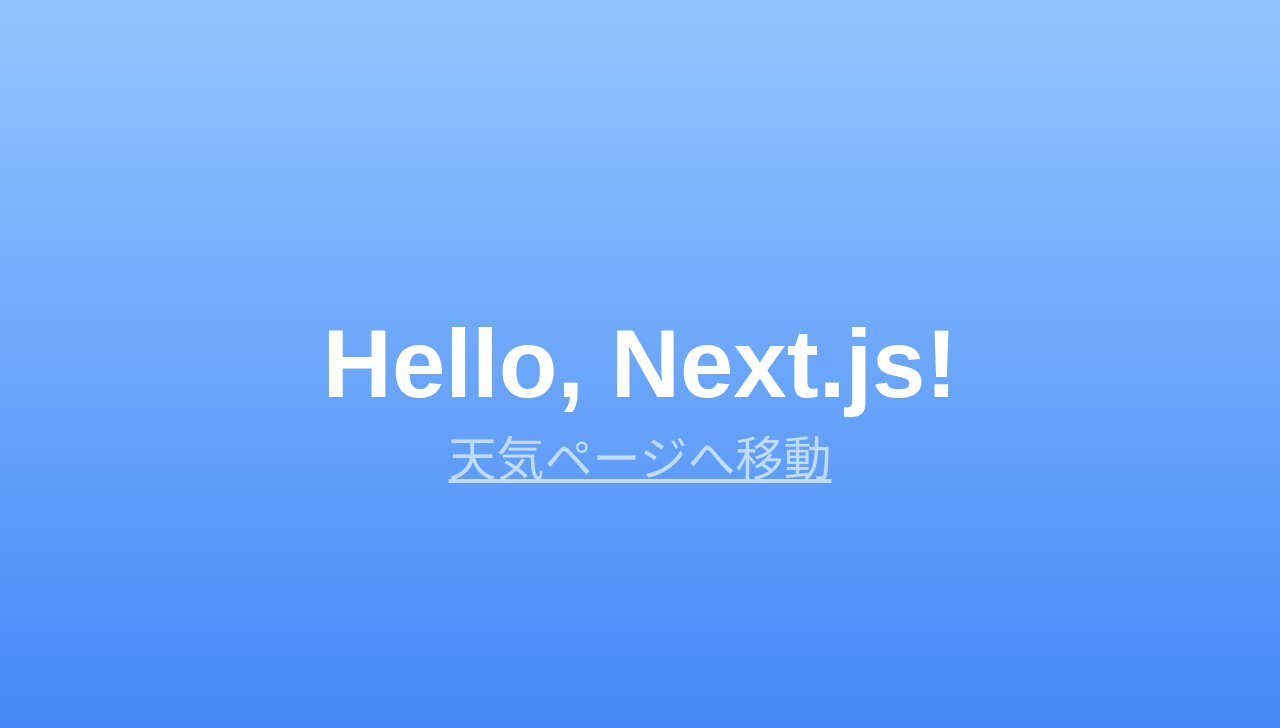
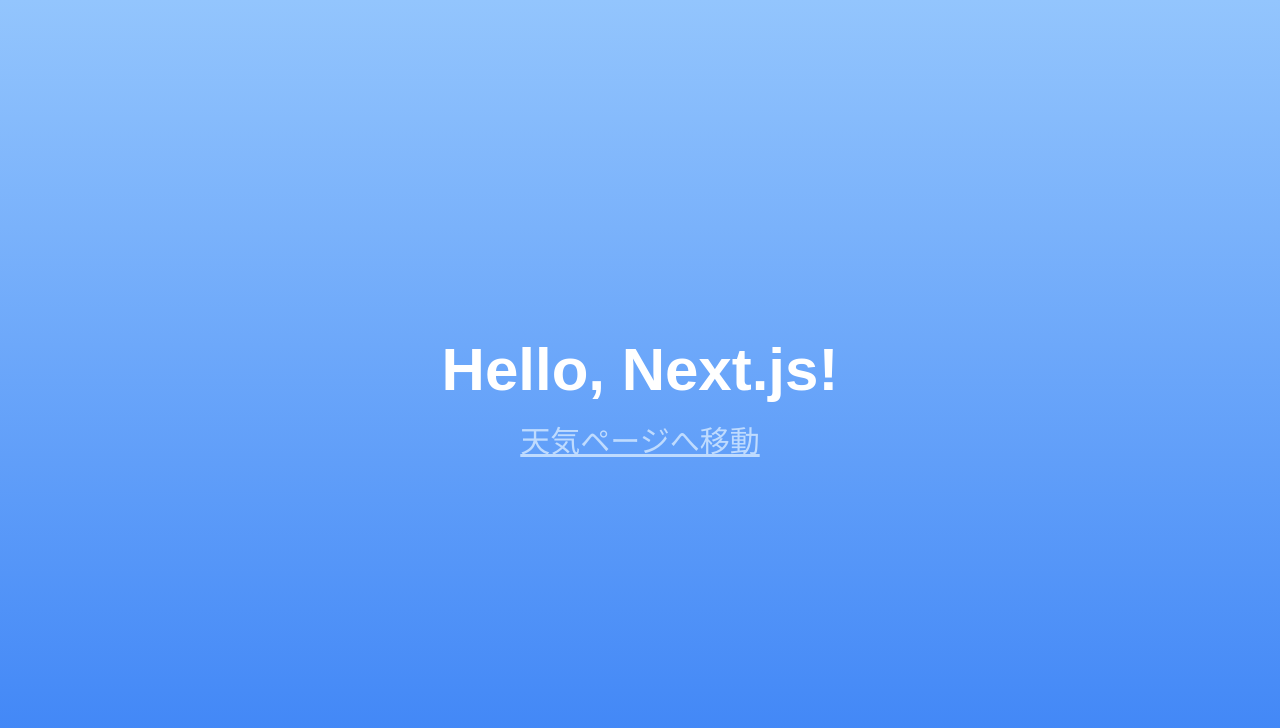
Before and after one commit to Harry-1001/nextjs_vercel_weather_wander, a Next.js app: page / in a window 1280 px wide. Shown: the top 728 px of the page. Built offline with nearby package versions, Linux system fonts and the light colour scheme.

Commit message:
Update page.tsx

```diff
--- a/app/page.tsx
+++ b/app/page.tsx
@@ -3,9 +3,9 @@
 export default function Home() {
   return (
     <div className="h-screen flex flex-col items-center justify-center w-full text-white">
-      <h1 className="text-8xl font-bold">Hello, Next.js!</h1>
-      <p className="mt-6 text-5xl">
-        <Link href={"/weather"} className="text-5xl text-blue-200 underline">
+      <h1 className="text-6xl font-bold">Hello, Next.js!</h1>
+      <p className="mt-6 text-3xl">
+        <Link href={"/weather"} className="text-3xl text-blue-200 underline">
           天気ページへ移動
         </Link>
       </p>
```
